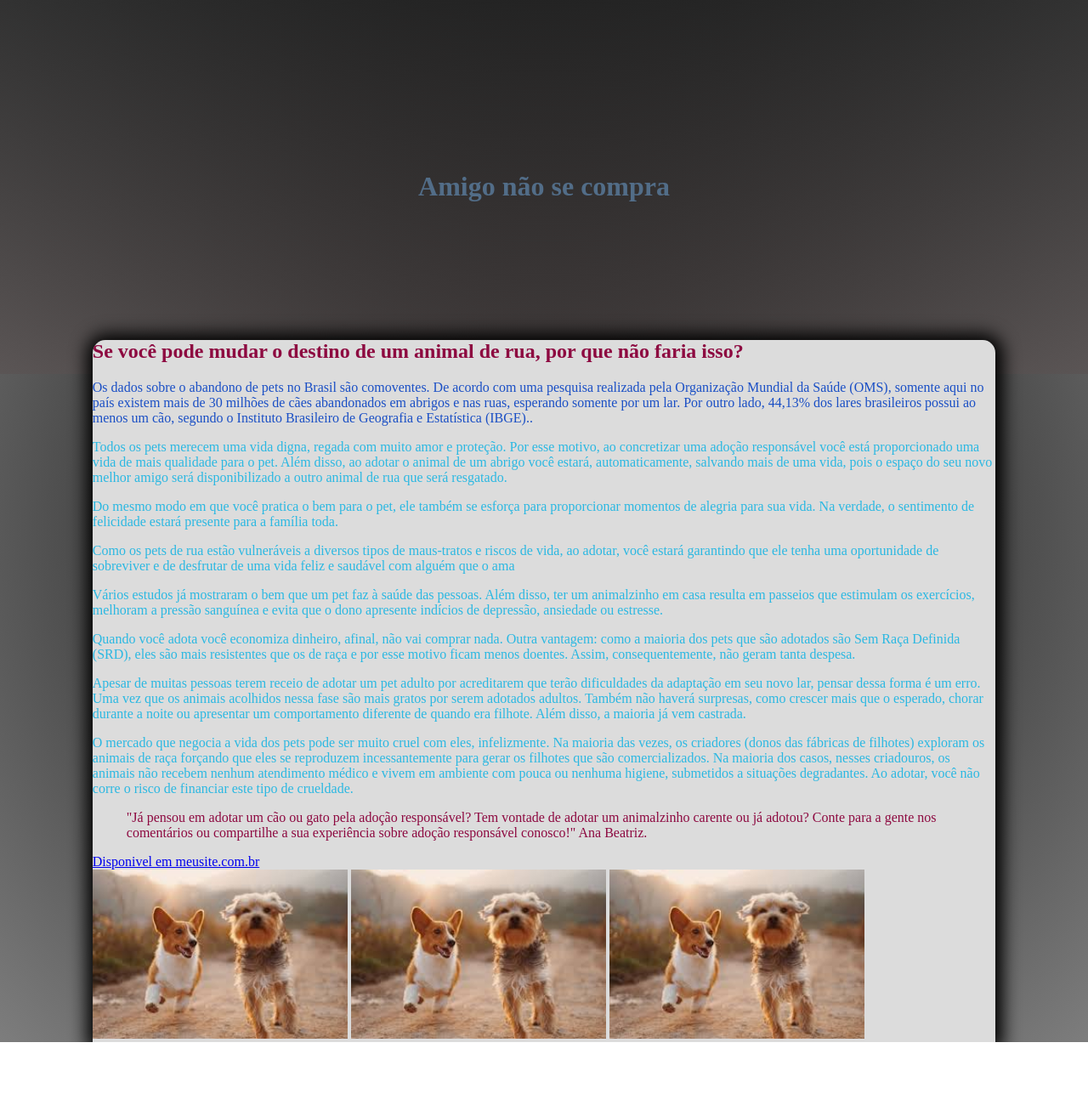
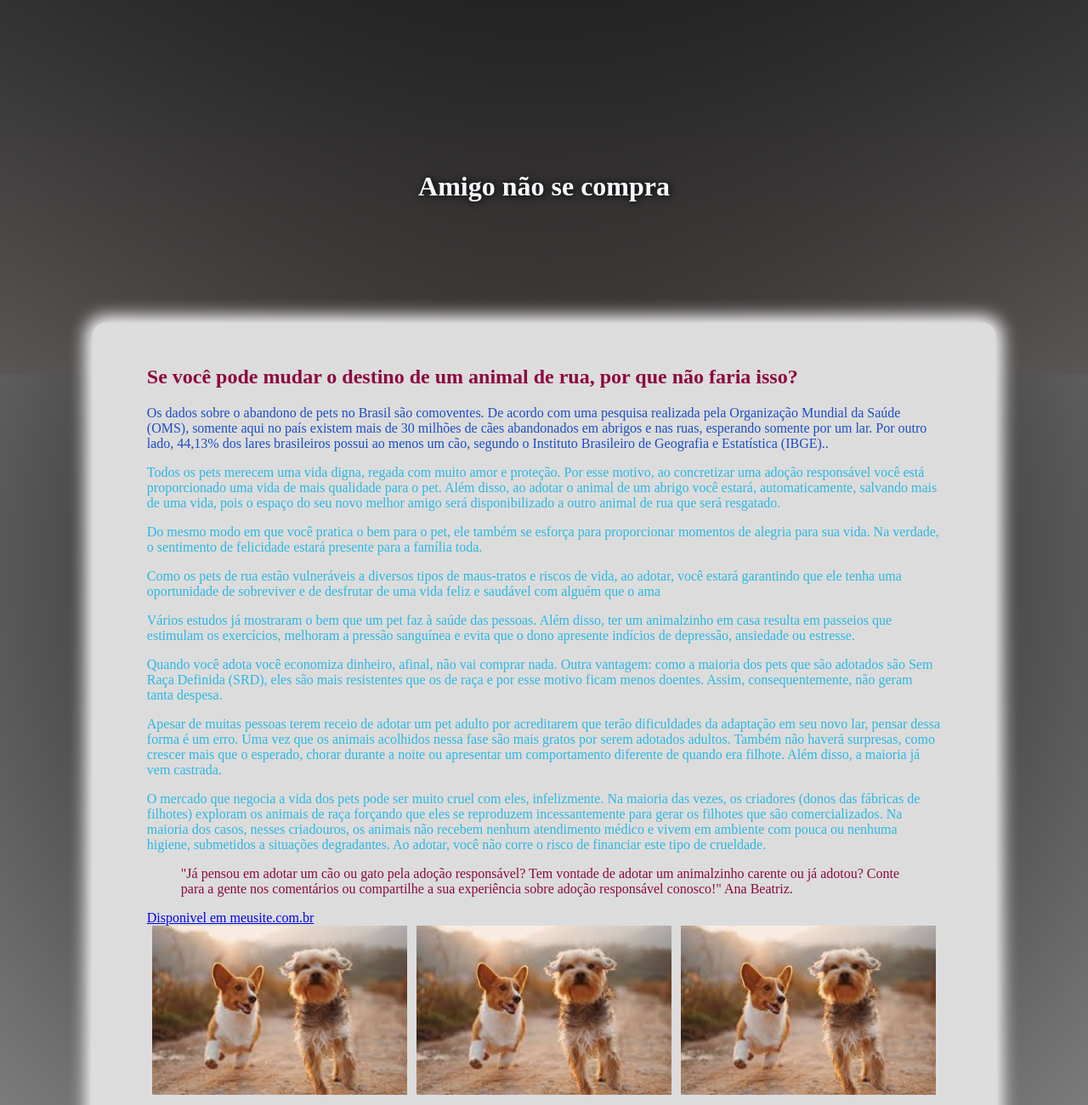
Before and after one commit to Beeasillva/dogblog, a plain HTML site: page index.html in a window 1280 px wide. Shown: the top 1300 px of the page at 85% size. Before the commit the page ends 1226 px from the top, so only its background shows below. Drawn offline with Linux system fonts and the light colour scheme.

Commit message:
alteracoes content

```diff
--- a/style.css
+++ b/style.css
@@ -2,10 +2,35 @@ header {
     text-align: center;
     padding: 180px 50px;
     background: linear-gradient(180deg, #00000099, #5a515199), url(./assets/jpg/dog2.webp);
-    color: #526d88;
+    color: ghostwhite;
     background-size: cover;
     background-position-y: 35%;
+    text-shadow: 1px 1px 10px black;
 }
+
+.dogs {
+    display: flex;
+    width: 100%;
+    justify-content: space-around;
+}
+
+.dogs img {
+    max-width: calc(100% / 3);
+}
+
+@media (max-width: 500px) {
+    .dogs {
+        flex-wrap: wrap;
+        background-color: black;
+    }
+
+    .dogs img {
+        width: 100%;
+        max-width: 100%;
+    }
+}
+
+
 
 p.barcelona {
     color: rgb(26, 79, 197);
@@ -22,8 +47,12 @@ p {
     background-color: gainsboro;
     margin-left: auto;
     margin-right: auto;
-    box-shadow: 1px 1px 20px 8px black;
+    box-shadow: 0px 0px 20px 8px white;
     border-top-left-radius: 15px;
     border-top-right-radius: 15px;
+    padding: 30px 5%;
 }
-html {background: radial-gradient(black, #343434a3);}
+
+html {
+    background: radial-gradient(black, #343434a3);
+}
```
